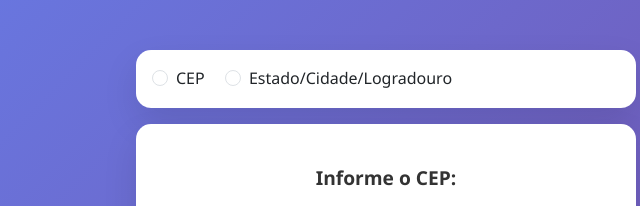
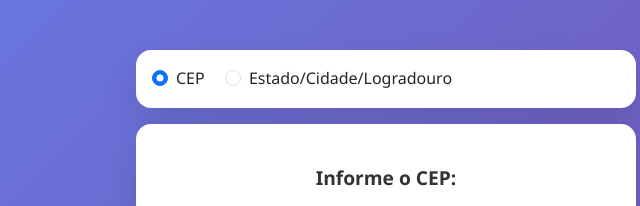
Before and after one commit to Joao-SouzaDev/consulta-cep-front, a website with bundled scripts: page public/pages/consultar.html in a window 1280 px wide. Shown: the part 148-354 px from the top of the page, 254-894 px from the left. Built offline with nearby package versions, Linux system fonts and the light colour scheme; files whose address does not match are found by name.

Commit message:
Ajustado para a primeira opcao ser o CEP.

```diff
--- a/public/pages/consultar.html
+++ b/public/pages/consultar.html
@@ -23,7 +23,7 @@
             <div class="opcoes-busca">
                 <div class="form-check form-check-inline">
                     <input class="form-check-input" type="radio" name="inlineRadioOptions" id="inlineRadio1"
-                        value="opcao-cep">
+                        value="opcao-cep" checked>
                     <label class="form-check-label" for="inlineRadio1">CEP</label>
                 </div>
                 <div class="form-check form-check-inline">
```
